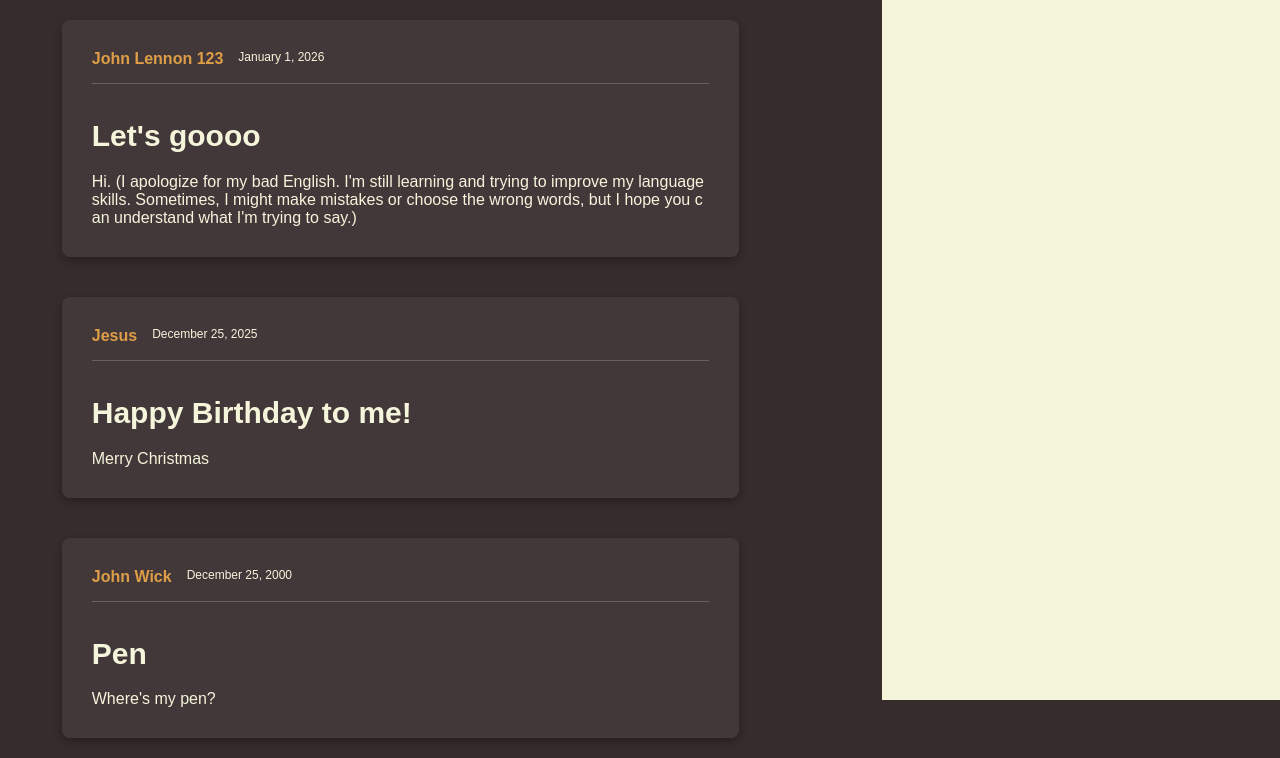
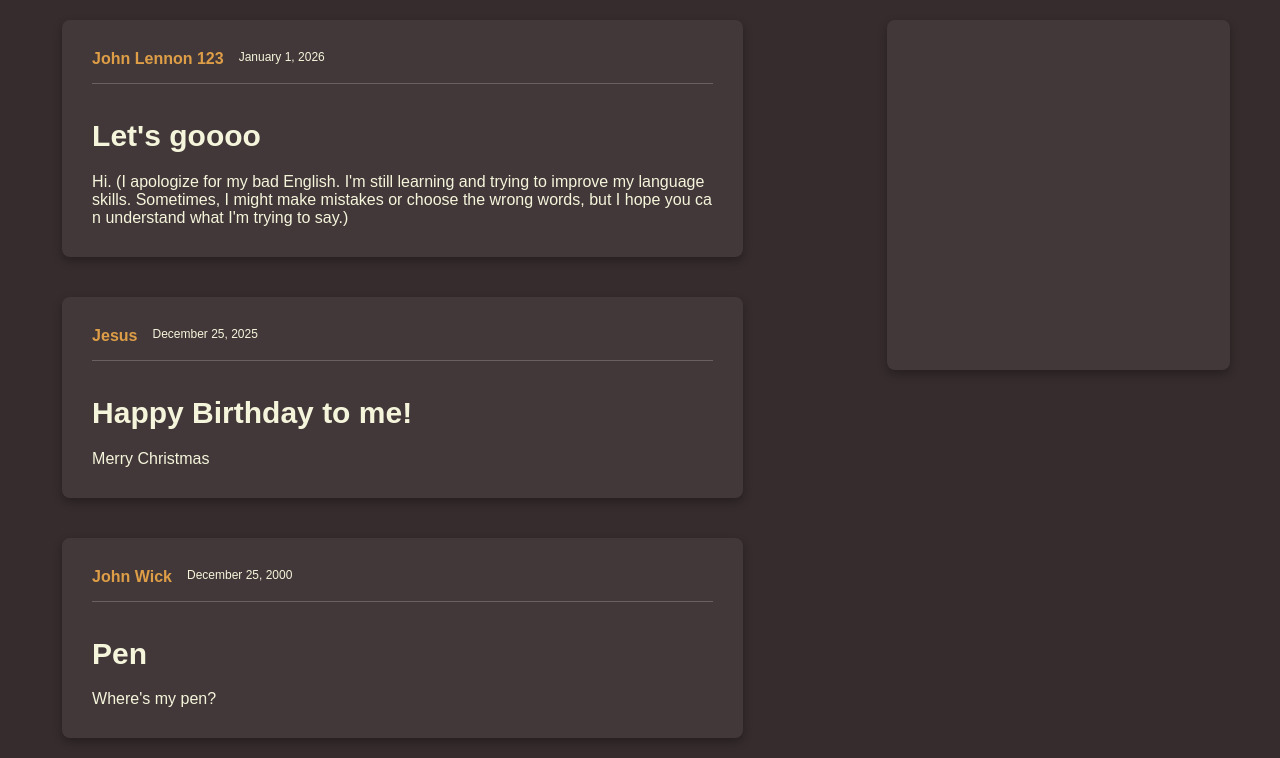
Before and after one commit to mikolajpioro/FullStackApp, a FastAPI app: page / in a window 1280 px wide. Shown: the part 82-840 px from the top of the page. Run offline with FastAPI, Linux system fonts and the light colour scheme.

Commit message:
refactor sidebar layout and update styling for improved appearance

```diff
--- a/static/style.css
+++ b/static/style.css
@@ -88,7 +88,8 @@ a {
 .container {
     background-color: rgb(66, 56, 57);
     border-radius: 8px;
-    margin: 20px auto;
+    margin-top: 20px;
+    margin-bottom: 20px;
     padding: 30px;
     display: flex;
     flex-direction: column;
@@ -143,9 +144,12 @@ a {
     width: 100%;
 }
 
-
-.stuff {
-    height: 700px;
-    width: 700px;
-    background-color: beige;
+.sidebar-container {
+    height: 350px;
+    width: 600px;
+    background-color: rgb(66, 56, 57);
+    box-shadow: 0 4px 10px rgba(0,0,0,0.3);
+    border-radius: 8px;
+    margin-top: 20px;
+    margin-right: 50px;
 }
--- a/templates/layout.html
+++ b/templates/layout.html
@@ -23,7 +23,7 @@
                 {% block content %}
                 {% endblock content %}
             </div>
-            <div class="stuff">
+            <div class="sidebar-container">
 
             </div>
         </main>
```
